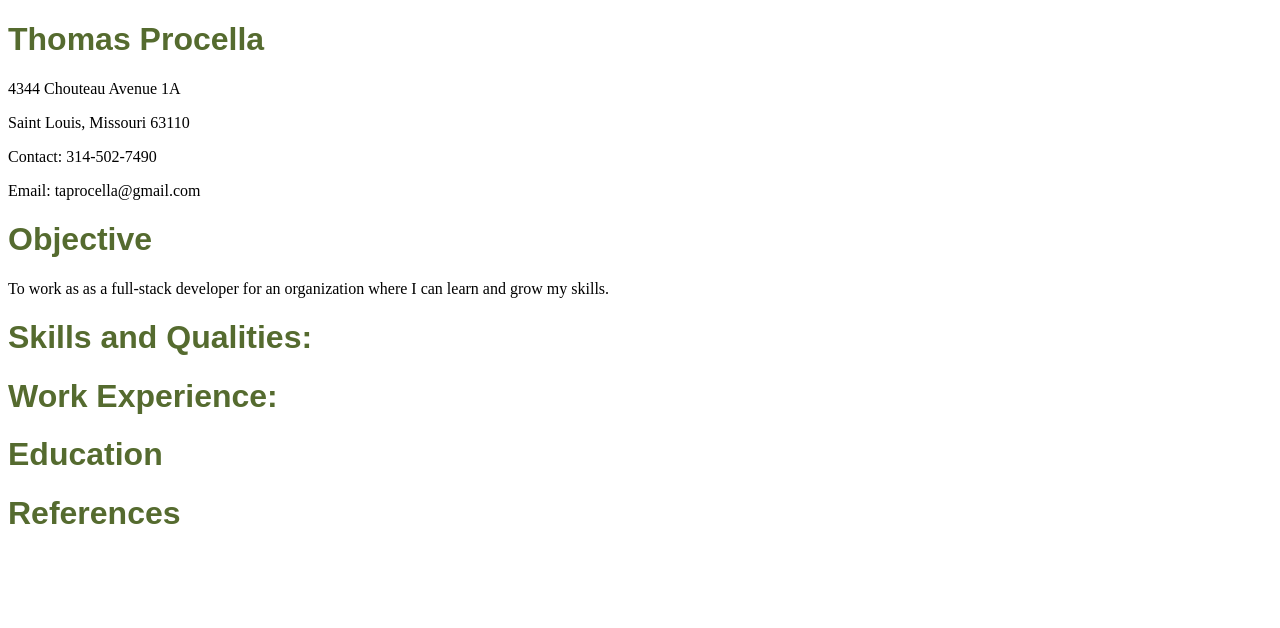
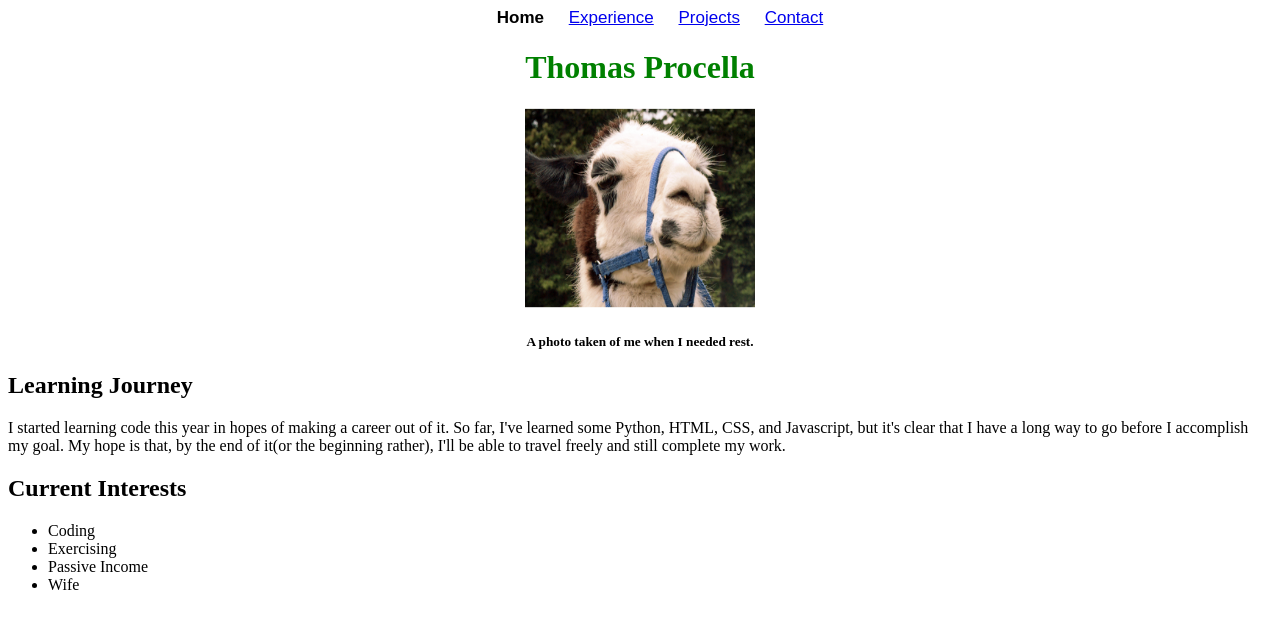
Before and after one commit to ThomasAP/HTML-Me-Something, a plain HTML site: page index.html in a window 1280 px wide. Drawn offline with Linux system fonts and the light colour scheme.

Commit message:
Added pages: 'Contact.html ' 'Experience.html' 'Projects.html' and 'Me.jpg'. Also filled out 'index.html'

```diff
--- a/index.html
+++ b/index.html
@@ -3,38 +3,50 @@
 <html>
 
   <head>
-    <title>Resume</title>
+    <title>About Me</title>
     <link rel="stylesheet" type="text/css" href="style.css">
   </head>
 
   <body>
-    <div class="contact-info">
+    <nav>
+      <ul>
+        <li class='current-page'><b>Home</b></li>
+        <a href="Experience.html"><li>Experience</li></a>
+        <a href="Projects.html"><li>Projects</li></a>
+        <a href="Contact.html"><li>Contact</li></a>
+      </ul>
+    </nav>
+
+
+
+
+
+    <div class="name">
       <h1>Thomas Procella</h1>
-      <p>4344 Chouteau Avenue 1A</p>
-      <p>Saint Louis, Missouri 63110</p>
-      <p>Contact: 314-502-7490</p>
-      <p>Email: taprocella@gmail.com</p>
+      <img class='self-image' src="Me.jpg" alt="A photo of me when I needed rest." width="230px" height="200px">
     </div>
+    <h5>A photo taken of me when I needed rest.</h5>
 
-    <div class="Objective">
-      <h1>Objective</h1>
-      <p>To work as as a full-stack developer for an
-        organization where I can learn and grow my skills.</p>
-    </div>
+    <main>
+      <article>
+        <h2>Learning Journey</h2>
+        <p>I started learning code this year in hopes of making a career out of it. So far, I've learned some Python, HTML, CSS, and Javascript, but it's clear that I have a long way to go before I accomplish my goal. My hope is that, by the end of it(or the beginning rather), I'll be able to travel freely and still complete my work.</p>
+      </article>
 
-    <div class="Skills and Qualities">
-      <h1>Skills and Qualities:</h1>
-    </div>
+      <h2>Current Interests</h2>
 
-    <div class="Work Experience">
-      <h1>Work Experience:</h1>
-    </div>
+      <ul>
+        <li>Coding</li>
+        <li>Exercising</li>
+        <li>Passive Income</li>
+        <li>Wife</li>
+      </ul>
 
-    <div class="Education and References">
-      <h1>Education</h1>
 
-      <h1>References</h1>
-    </div>
+
+    </main>
+
+
 
   </body>
 
--- a/style.css
+++ b/style.css
@@ -1,4 +1,34 @@
-h1 {
+nav {
+
+  font-size: 17px;
   font-family: fantasy, serif;
-  color: DarkOliveGreen;
+  text-align: center;
+
 }
+
+.current-page {
+  font-weight: bold;
+
+}
+
+.name {
+  text-align: center;
+  color: green;
+}
+
+nav ul {
+    display: inline;
+}
+
+nav li {
+  display: inline;
+  margin: 0;
+  padding: 10px;
+}
+
+.self-image {
+
+}
+ h5{
+   text-align: center;
+ }
```
Also changed, not shown: Contact.html (added), Experience.html (added), Me.jpg (added), Projects.html (added).
